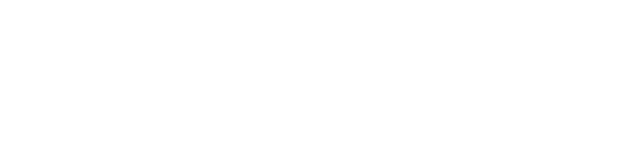
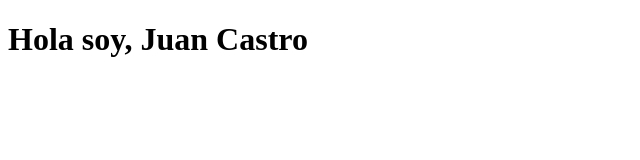
Before and after one commit to CasJuan/portfolio, a plain HTML site: page index.html in a window 1280 px wide. Shown: the whole page, without its empty margins (0-640 px from the left). Drawn offline with Linux system fonts and the light colour scheme.

Commit message:
[add] agrego h1 para comenzar estructura

```diff
--- a/index.html
+++ b/index.html
@@ -6,6 +6,6 @@
     <title>Porfolio</title>
 </head>
 <body>
-
+    <h1>Hola soy, <span>Juan Castro</span></h1>
 </body>
 </html>
```
